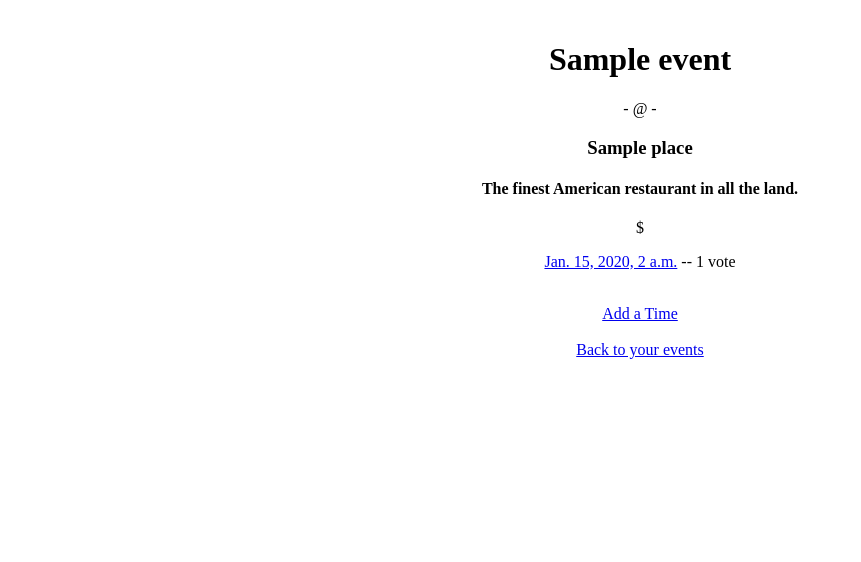
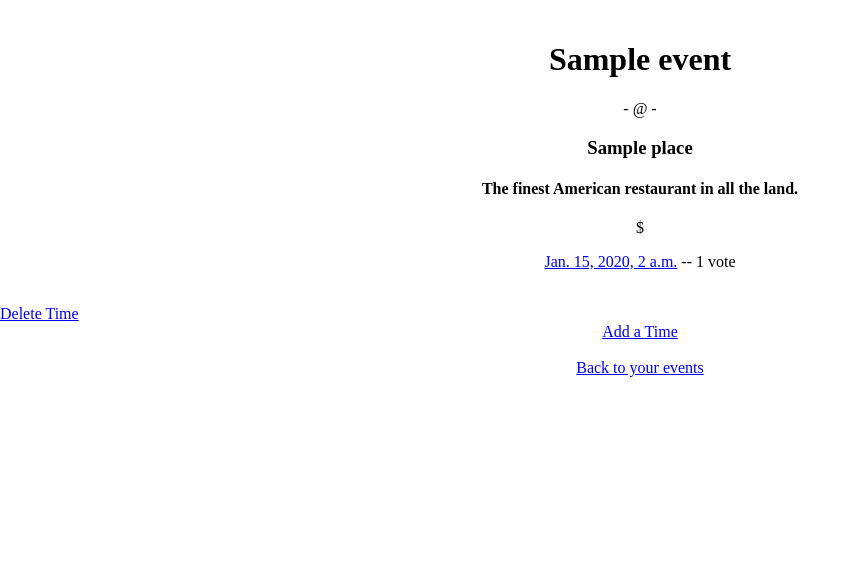
Before and after one commit to janton42/reservationator, a Django app: page /scheduler/1/details/ in a window 1280 px wide. Shown: the top 562 px of the page, without its empty margins (0-861 px from the left). Run offline with Django 3.2, Linux system fonts and the light colour scheme; tables that the repository leaves empty hold one stand-in row (values such as "Sample post"); some libraries are stand-ins or nearby versions.

Commit message:
updated a tag with 'delete time'.

```diff
--- a/scheduler/templates/scheduler/details.html
+++ b/scheduler/templates/scheduler/details.html
@@ -13,7 +13,7 @@
 		{% for choice in event.choice_set.all %}
 			<p><a href="{% url 'scheduler:choice_update' choice.id %}">{{ choice.date }}</a> -- {{ choice.votes }} vote{{ choice.votes|pluralize }}</p>
 			<br>
-			<a href="{% url 'scheduler:choice_delete' choice.id %}"></a>
+			<a href="{% url 'scheduler:choice_delete' choice.id %}">Delete Time</a>
 		{% endfor %}
 	{% else %}
 		<P>You got nothin'... <br>loser.</P>
```
